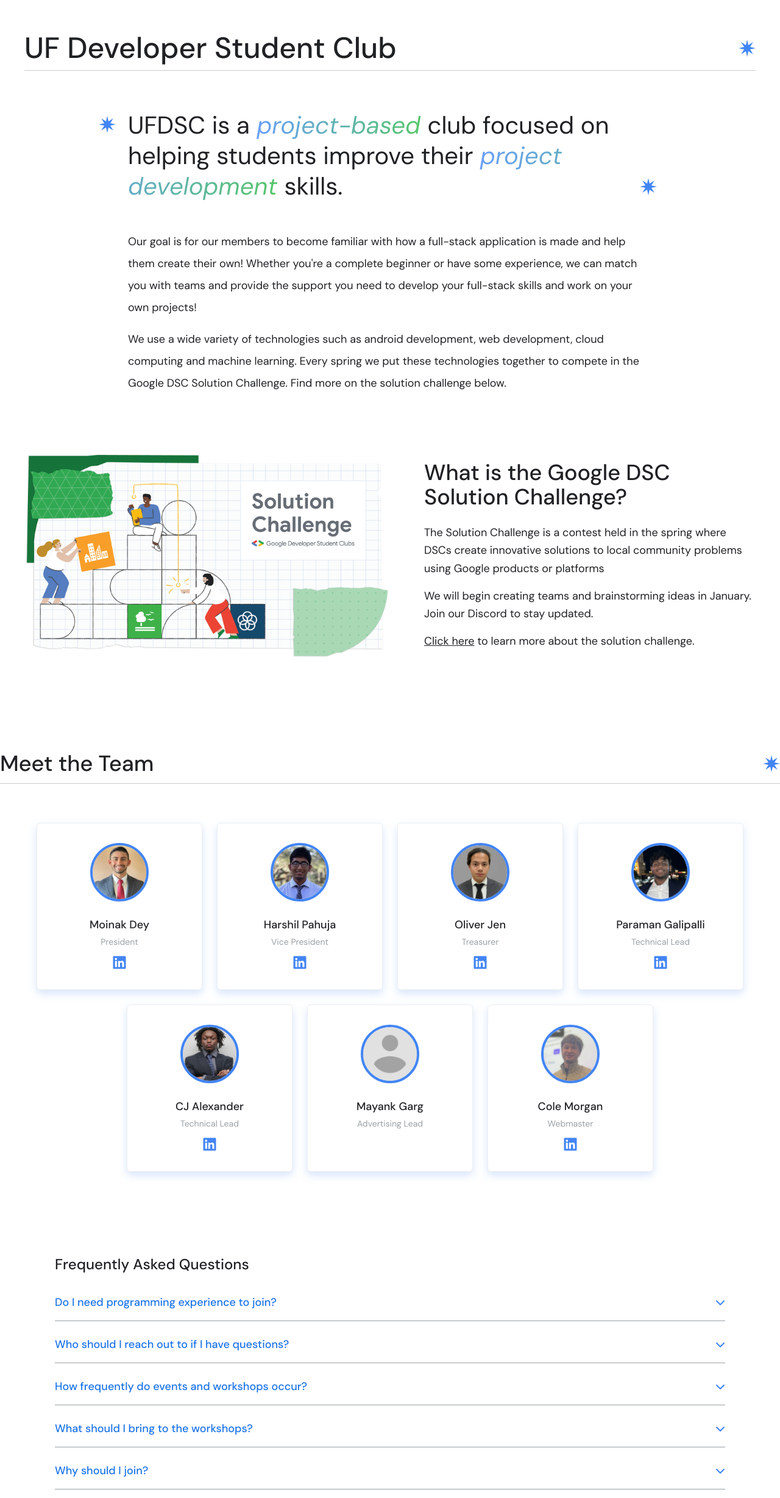
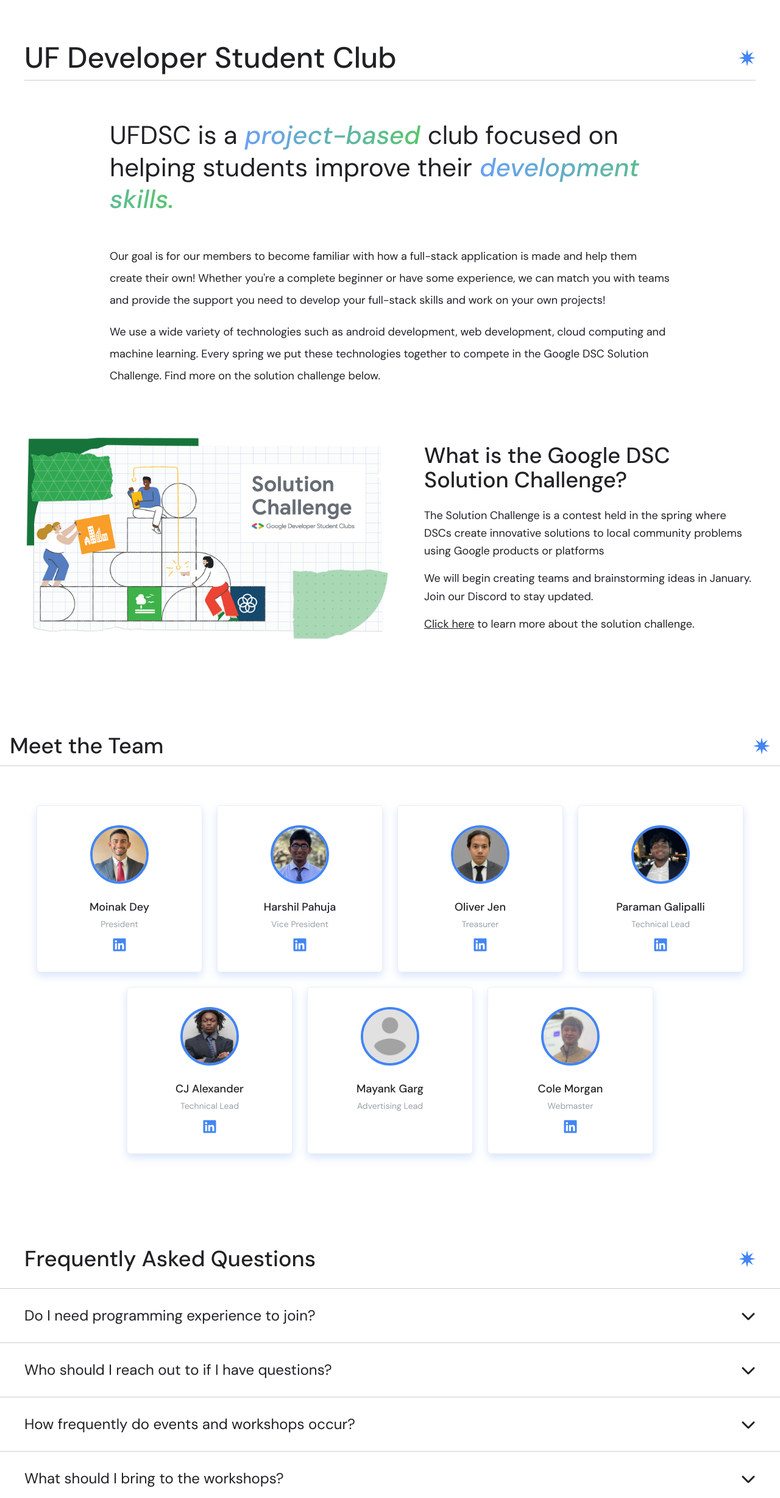
Before and after one commit to colemmorgan/ufdsc, a React (Vite) app: page / in a window 1280 px wide. Shown: the part 1364-3820 px from the top of the page at 61% size. Built offline with nearby package versions, Linux system fonts and the light colour scheme; no server answers.

Commit message:
Faq design, minor changes

```diff
--- a/src/components/About.tsx
+++ b/src/components/About.tsx
@@ -30,22 +30,20 @@
           </a>
         </div>
       </div>
-      <section id="about" className="py-24 max-w-[1400px] mx-auto sm:px-10">
+      <section id="about" className="pt-28 pb-20 max-w-[1400px] mx-auto sm:px-10">
         <div className="flex justify-between pb-3 border-b border-[#cccccc] px-4 sm:px-0">
           <p className="text-2xl sm:text-4xl lg:text-5xl font-medium">
             <span className="hidden sm:inline">UF</span> Developer Student Club
           </p>
           <img src="/star.svg" className="" />
         </div>
-        <div className="pt-8 sm:pt-16 max-w-[940px] mx-auto px-6 sm:px-10">
+        <div className="pt-8 sm:pt-16 max-w-[1000px] mx-auto px-6 sm:px-10">
           <div className="relative">
-            <img src="/star.svg" alt="" className="absolute top-2.5 -left-12 idden sm:block" />
-            <p className="text-2xl lg:text-[40px] leading-tight text-center sm:text-left">
-              UFDSC is a <i className="text-gradient px-[1px]">project-based</i>{" "}
+            <p className="text-2xl lg:text-[42px] leading-tight text-center sm:text-left">
+              UFDSC is a <i className="text-gradient px-[1px] font-medium">project-based</i>{" "}
               club focused on helping students improve their{" "}
-              <i className="text-gradient px-[1px]">project development</i> skills.
+              <i className="text-gradient px-[1px] font-medium">development skills.</i>
             </p>
-            <img src="/star.svg" alt="" className="absolute bottom-2.5 -right-2 hidden sm:block" />
           </div>
          <div className="text-lg leading-loose">
          <p className="mt-12">Our goal is for our members to become familiar with how a
--- a/src/components/Contact.tsx
+++ b/src/components/Contact.tsx
@@ -33,11 +33,14 @@
   };
 
   return (
-    <div className="max-w-[1180px] mx-auto  pt-10 pb-32 sm:pb-44" id="contact">
+    <div className="max-w-[1360px] mx-auto  pt-24 pb-32 sm:pb-44" id="contact">
       <div className="">
         <div className="px-6 sm:px-10">
-          <p className="text-2xl sm:text-3xl font-medium">Contact</p>
-          <p className="leading-relaxed mt-3 text-sm sm:text-lg">
+          <div className="flex justify-between pb-4 border-b border-[#cccccc]">
+          <p className="text-2xl sm:text-4xl font-medium">Reach Out!</p>
+          <img src="/star.svg" alt="" />
+          </div>
+          <p className="leading-relaxed mt-6 text-sm sm:text-xl">
             We're here to help! If you have any questions, suggestions, or
             comments about the UFDSC, please feel free to reach out to us using
             the contact form below. Otherwise, you can reach out to an officer
@@ -51,7 +54,7 @@
           onSubmit={sendEmail}
         >
           <div className="">
-            <label htmlFor="email" className="text-sm">
+            <label htmlFor="email" className="text-sm sm:text-lg">
               Email Address
             </label>
             <input
@@ -59,12 +62,12 @@
               type="email"
               name="user_email"
               required
-              className="w-full border-b border-gray mt-1 py-1 outline-none "
+              className="w-full border-b border-gray mt-1 py-1 sm:py-2 outline-none sm:text-lg"
               placeholder="email@email.com"
             />
           </div>
           <div className="">
-            <label htmlFor="username" className="text-sm">
+            <label htmlFor="username" className="text-sm sm:text-lg">
               Name
             </label>
             <input
@@ -72,25 +75,25 @@
               id="username"
               name="user_name"
               required
-              className="w-full border-b border-gray mt-1 py-1 outline-none "
+              className="w-full border-b border-gray mt-1 py-1 sm:py-2 outline-none sm:text-lg"
               placeholder="John Doe"
             />
           </div>
           <div className="">
-            <label htmlFor="message" className="text-sm">
+            <label htmlFor="message" className="text-sm sm:text-lg">
               Message
             </label>
             <textarea
               name="message"
               required
               id="message"
-              className="w-full border-b border-gray mt-1 py-1 outline-none resize-none"
+              className="w-full border-b border-gray mt-1 py-1 sm:py-2 outline-none resize-none sm:text-lg"
               rows={1}
               placeholder="Your message here"
             ></textarea>
           </div>
           <button
-            className="text-sm bg-button-blue text-white pt-2 pb-1.5 rounded-md flex justify-center text-center"
+            className="text-sm bg-button-blue text-white py-1.5 sm:py-2 rounded-md flex justify-center text-center"
             type="submit"
           >
             {emailState === "loading" && <span className="animate-spin text-xl"><LuLoader2/></span>}
--- a/src/components/Faq.tsx
+++ b/src/components/Faq.tsx
@@ -1,3 +1,4 @@
+import { AnimatePresence, motion } from "framer-motion";
 import React, { useState } from "react";
 import { FaChevronDown } from "react-icons/fa6";
 
@@ -31,14 +32,23 @@
 
 const Faq: React.FC = () => {
   return (
-    <div className="max-w-[1180px] px-6 sm:px-10 mx-auto pt-24 pb-10" id="faq">
-      <p className="font-medium text-xl sm:text-2xl">Frequently Asked Questions</p>
-      <div className="mt-8">
-      {faqs.map((faq,index) => (
-        <FaqTab key={index} question={faq.question} answer={faq.answer}/>
-      ))}
+    <section className="pt-28 pb-10" id="faq">
+      <div className="flex justify-between pb-3 px-4 sm:px-10 max-w-[1360px] mx-auto mb-4">
+        <p className="text-xl sm:text-2xl lg:text-4xl font-medium">
+          Frequently Asked Questions
+        </p>
+        <img src="/star.svg" className="" />
       </div>
-    </div>
+      <div className="border-b border-[#cccccc]">
+        {faqs.map((faq) => (
+          <FaqTab
+            key={faq.question}
+            question={faq.question}
+            answer={faq.answer}
+          />
+        ))}
+      </div>
+    </section>
   );
 };
 
@@ -50,16 +60,39 @@
 };
 
 const FaqTab: React.FC<FaqTabProps> = ({ question, answer }) => {
-    const [isOpen, setIsOpen] = useState<boolean>(false)
+  const [isOpen, setIsOpen] = useState<boolean>(false);
   return (
-    <div className="w-full border-b border-gray pb-3 sm:pb-4 my-6">
-      <div className="flex justify-between items-center">
-        <p className="font-medium text-sm sm:text-lg text-button-blue pr-2 cursor-pointer" onClick={() => setIsOpen(!isOpen)}>{question}</p>
-        <span className={`text-blue cursor-pointer ${isOpen ? "rotate-180" : ""} transition-all`} onClick={() => setIsOpen(!isOpen)}>
-          <FaChevronDown />
-        </span>
+    <div
+      className={`border-t border-[#cccccc] py-6 sm:py-7 ${
+        isOpen ? "hover:bg-blue hover:bg-opacity-10" : "hover:bg-light-gray"
+      } cursor-pointer transition-all`}
+      onClick={() => setIsOpen(!isOpen)}
+    >
+      <div className="max-w-[1360px] mx-auto px-6 sm:px-10">
+        <div className={`flex justify-between items-center `}>
+          <p className="pr-8 text-lg sm:text-2xl ">{question}</p>
+          <span
+            className={`text-xl sm:text-2xl ${
+              isOpen && "rotate-180"
+            } transition-all`}
+          >
+            <FaChevronDown />
+          </span>
+        </div>
+        <AnimatePresence initial={false}>
+          {isOpen && (
+            <motion.p
+              initial={{ height: 0, opacity: 0 }}
+              animate={{ height: "auto", opacity: 1}}
+              exit={{ height: 0, opacity:0}}
+              transition={{ duration: 0.2,  }}
+              className={`md:text-lg lg:text-xl font-light leading-relaxed mt-4`}
+            >
+              {answer}
+            </motion.p>
+          )}
+        </AnimatePresence>
       </div>
-      {isOpen && <div className="mt-4 leading-relaxed text-sm sm:text-base">{answer}</div>}
     </div>
   );
 };
--- a/src/components/Nav.tsx
+++ b/src/components/Nav.tsx
@@ -1,11 +1,12 @@
 import { AnimatePresence, motion } from "framer-motion";
-import React, { useEffect, useRef, useState } from "react";
+import React, { useState } from "react";
 import { IoIosClose } from "react-icons/io";
 import { IoMenu } from "react-icons/io5";
 
+
 const navTabs = [
   {
-    content: "Join Discord  / Become a Member",
+    content: "Join Discord",
     isLink: true,
     src: "https://discord.gg/b4GzPB36xy",
   },
@@ -17,14 +18,7 @@
 
 const Nav: React.FC = () => {
   const [showPopoutNav, setShowPopoutNav] = useState<boolean>(false);
-  const [popoutHeight, setPopoutHeight] = useState<number>(0);
-  const popoutRef = useRef<HTMLDivElement>(null);
 
-  useEffect(() => {
-    if (popoutRef?.current) {
-      setPopoutHeight(popoutRef.current.scrollHeight);
-    }
-  }, [showPopoutNav]);
 
   return (
     <nav className="shadow-nav bg-white fixed top-0 left-0 right-0 z-20">
@@ -61,13 +55,12 @@
       <AnimatePresence initial={false}>
         {showPopoutNav && (
           <motion.div
-            ref={popoutRef}
-            className="flex flex-col text-xl sm:text-3xl lg:text-4xl font-light"
-            initial={{ height: 0 }}
-            animate={{ height: popoutHeight }}
-            exit={{ height: 0 }}
-            transition={{ duration: 0.3, ease: "easeInOut" }}
-            style={{ overflow: "hidden" }}
+            className="flex flex-col text-xl sm:text-3xl lg:text-4xl font-light overflow-hidden"
+            initial={{height: 0}}
+            animate={{height: "auto"}}
+            exit={{height: 0}}
+            transition={{duration: 0.3, ease: "easeInOut"}}
+
           >
             {navTabs.map((tab, i) => (
               <NavTab
--- a/src/components/Officers.tsx
+++ b/src/components/Officers.tsx
@@ -56,8 +56,8 @@
 
 const Officers: React.FC<OfficersProps> = () => {
   return (
-    <div className="pt-14 sm:pt-28 max-w-[1380px]  mx-auto pb-4 sm:pb-10" id="officers">
-       <div className="flex justify-between pb-3 border-b border-[#cccccc] px-4 sm:px-0">
+    <div className="pt-24 sm:pt-28 max-w-[1380px]  mx-auto pb-4 sm:pb-10" id="officers">
+       <div className="flex justify-between pb-3 border-b border-[#cccccc] px-10 sm:px-4">
           <p className="text-2xl sm:text-4xl font-medium">
             Meet the Team
           </p>
--- a/src/index.css
+++ b/src/index.css
@@ -8,9 +8,6 @@
   color: #202124;
 }
 
-:root {
-  scroll-behavior: smooth;
-}
 
 .bs {
   box-shadow: #6A9FF944 0px 6px 14px 0px;
```
